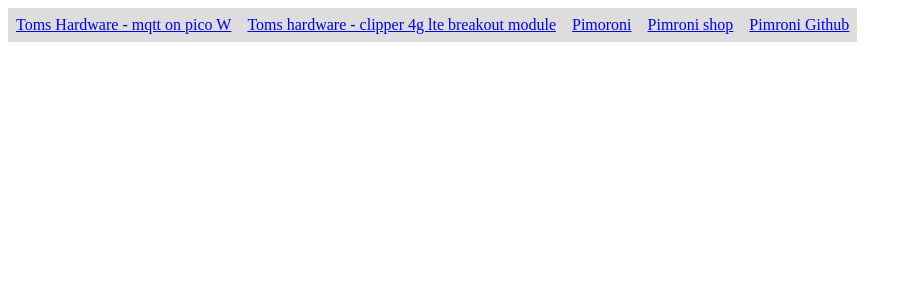
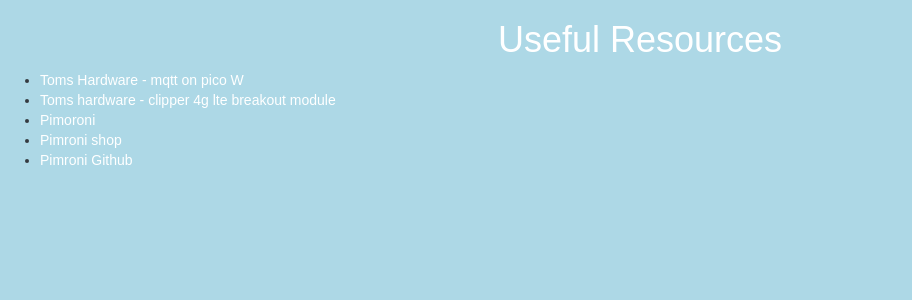
Before and after one commit to cuthbert86/cuthbert86.github.io, a Jekyll site: the page Remote_Farm_Project.html, which Jekyll copies as it is, in a window 1280 px wide. Shown: the top 300 px of the page, without its empty margins (0-912 px from the left). Built offline with Jekyll 4.4.1, drawn with Linux system fonts in a browser that asks for light colours.

Commit message:
Update Remote_Farm_Project.html
Signed-off-by: Cuthbert Baines <149163506+cuthbert86@users.noreply.github.com>

```diff
--- a/Remote_Farm_Project.html
+++ b/Remote_Farm_Project.html
@@ -1,25 +1,52 @@
 <!DOCTYPE html>
-<html>
+<html lang="en">
 <head>
-<style>
-ul {
-  list-style-type: none;
-  margin: 0;
-  padding: 0;
-  overflow: hidden;
+    <meta charset="UTF-8">
+    <meta name="viewport" content="width=device-width, initial-scale=1.0">
+    <title>Cuthbert Baines Is The Man of Many Moments</title>
+    <link rel="stylesheet" href="bootstrap.css">
+    <link rel="stylesheet" href="styles.css">
+    <style>
+body {
+  background-color: lightblue;
 }
 
-li {
-  float: left;
+h1 {
+  color: white;
+  text-align: center;
 }
 
-li a {
-  display: block;
-  padding: 8px;
-  background-color: #dddddd;
+h2 {
+  color: black;
+  text-align: left;
+}
+
+p {
+  font-family: verdana;
+  font-size: 20px;
+}
+         /* unvisited link */
+a:link {
+  color: white;
+}
+
+/* visited link */
+a:visited {
+  color: green;
+}
+
+/* mouse over link */
+a:hover {
+  color: black;
+}
+
+/* selected link */
+a:active {
+  color: blue;
 }
 </style>
 </head>
+  <h1> Useful Resources</h1>
 <body>
 
 <ul>
@@ -29,3 +56,4 @@
   <li><a href="https://shop.pimoroni.com/">Pimroni shop</a></li>
   <li><a href="https://github.com/pimoroni">Pimroni Github</a></li>
 </ul>
+</body>
```
